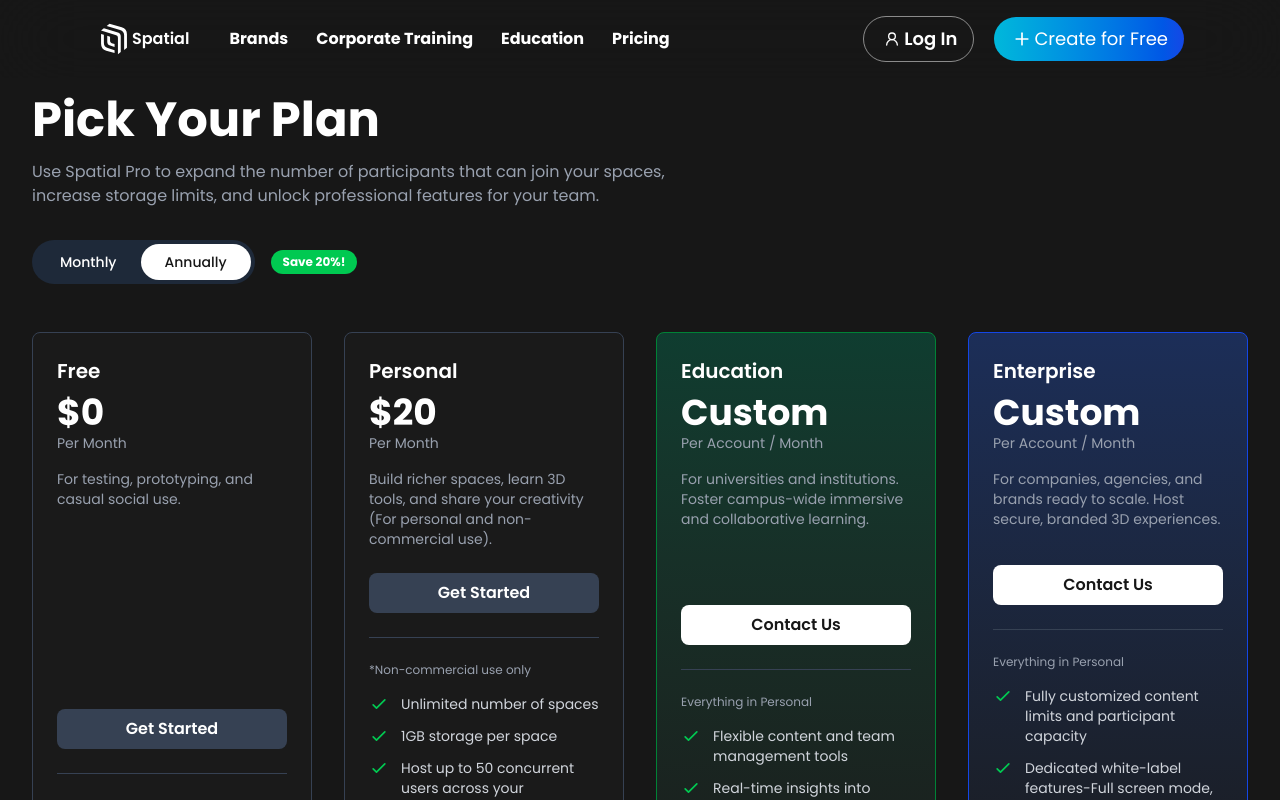
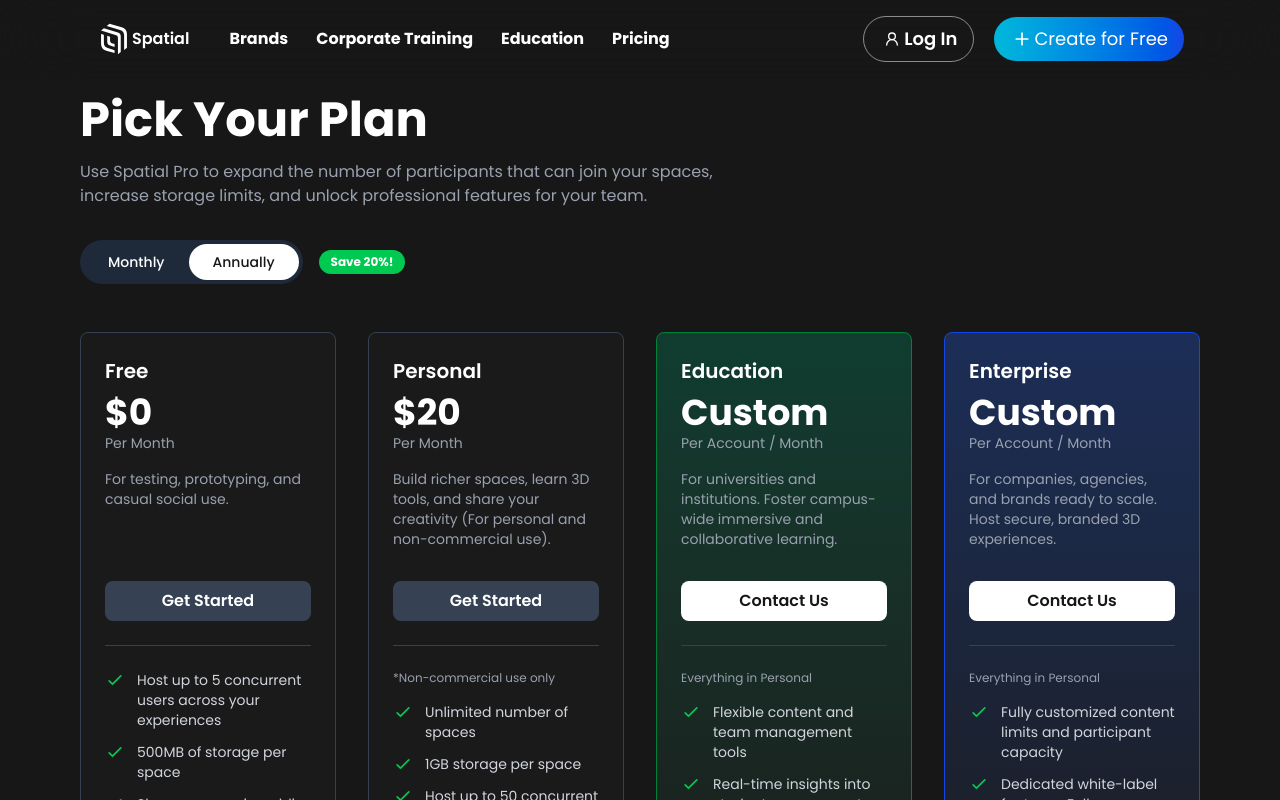
Before and after one commit to Nithwin/spatial, a Next.js app: page /pricing in a window 1280 px wide. Shown: the top 800 px of the page. Built offline with nearby package versions, Linux system fonts and the light colour scheme.

Commit message:
Fixed some bugs in the Pricing Section

```diff
--- a/components/Dynamic/DynamicHero.jsx
+++ b/components/Dynamic/DynamicHero.jsx
@@ -6,7 +6,7 @@ const DynamicHero = () => {
   return (
     <section className="min-h-screen bg-black text-white p-4 lg:px-8 pt-28 flex flex-col lg:flex-row gap-8 max-w-[110rem] mx-auto">
       {/* --- LEFT COLUMN --- */}
-      <div className="w-full flex flex-col gap-4 lg:w-10/12">
+      <div className="w-full flex flex-col gap-4 lg:w-9/12">
         {/* Iframe Container */}
         <div className="w-full max-w-[420px] mx-auto lg:max-w-none aspect-[9/16] lg:aspect-video rounded-2xl overflow-hidden border border-gray-800">
           <IFrameLoader
@@ -58,12 +58,12 @@ const DynamicHero = () => {
         </div>
       </div>
 
-      <div className="w-full lg:w-2/12 rounded-2xl p-2 flex flex-col gap-5 overflow-x-hidden">
-        <div className="min-h-[15rem] w-full bg-gray-500/40 rounded-xl"></div>
-        <div className="min-h-[15rem] w-full bg-gray-500/40 rounded-xl"></div>
-        <div className="min-h-[15rem] w-full bg-gray-500/40 rounded-xl"></div>
-        <div className="min-h-[15rem] w-full bg-gray-500/40 rounded-xl"></div>
-        <div className="min-h-[15rem] w-full bg-gray-500/40 rounded-xl"></div>
+      <div className="w-full lg:w-4/12 rounded-2xl p-2 flex flex-col gap-5 overflow-x-hidden">
+        <div className="min-h-[17rem] w-full bg-gray-500/40 rounded-xl"></div>
+        <div className="min-h-[17rem] w-full bg-gray-500/40 rounded-xl"></div>
+        <div className="min-h-[17rem] w-full bg-gray-500/40 rounded-xl"></div>
+        <div className="min-h-[17rem] w-full bg-gray-500/40 rounded-xl"></div>
+        <div className="min-h-[17rem] w-full bg-gray-500/40 rounded-xl"></div>
       </div>
     </section>
   );
--- a/components/Pricing/PricingHero.jsx
+++ b/components/Pricing/PricingHero.jsx
@@ -26,8 +26,8 @@ const PricingHero = () => {
   const { header, toggle, plans } = pricingContent;
 
   return (
-    <div className="bg-black text-white min-h-screen p-8 font-sans pt-[6rem]">
-      <div className="max-w-7xl mx-auto text-center lg:text-start">
+    <div className="bg-black text-white min-h-screen p-8 font-sans pt-[6rem] lg:px-[5rem]">
+      <div className="max-w-[85rem] mx-auto text-center lg:text-start">
         <h1 className="text-4xl md:text-5xl font-bold mb-4">{header.title}</h1>
         <p className="text-gray-400 max-w-2xl mx-auto lg:mx-0 lg:me-auto mb-8">{header.subtitle}</p>
 
@@ -43,11 +43,13 @@ const PricingHero = () => {
           {plans.map((plan, index) => {
             const styles = planStyles[plan.theme] || planStyles.default;
             return (
-              <div key={index} className={`border rounded-lg p-6 flex flex-col text-left ${styles.card}`}>
-                <h3 className="text-xl font-semibold mb-2">{plan.name}</h3>
+              <div key={index} className={`border rounded-lg p-6 flex flex-col justify-eve text-left ${styles.card}`}>
+               <div className='flex flex-col text-left min-h-[14rem]'>
+                 <h3 className="text-xl font-semibold mb-2">{plan.name}</h3>
                 <p className="text-4xl font-bold">{plan.price}</p>
                 <p className="text-gray-400 text-sm mb-4">{plan.period}</p>
-                <p className="text-gray-400 text-sm mb-6 flex-grow">{plan.description}</p>
+                <p className="text-gray-400 text-sm mb-6 ">{plan.description}</p>
+                </div>
                 <button className={`w-full font-semibold py-2 rounded-lg transition-colors ${styles.button}`}>
                   {plan.buttonText}
                 </button>
```
